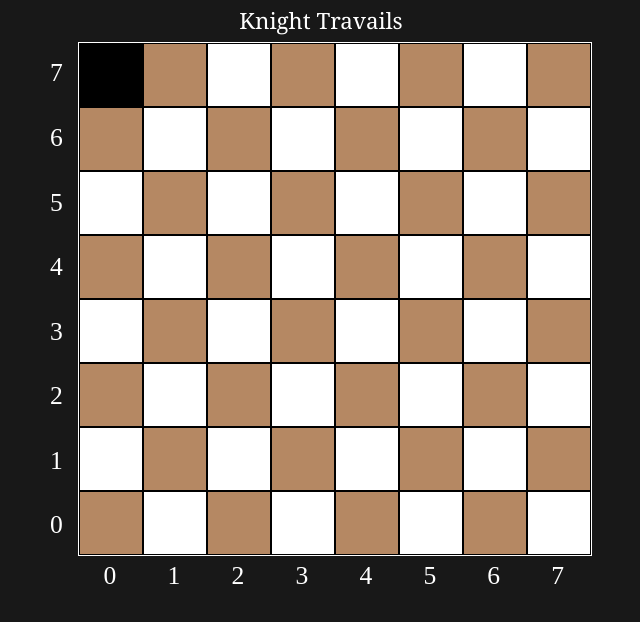
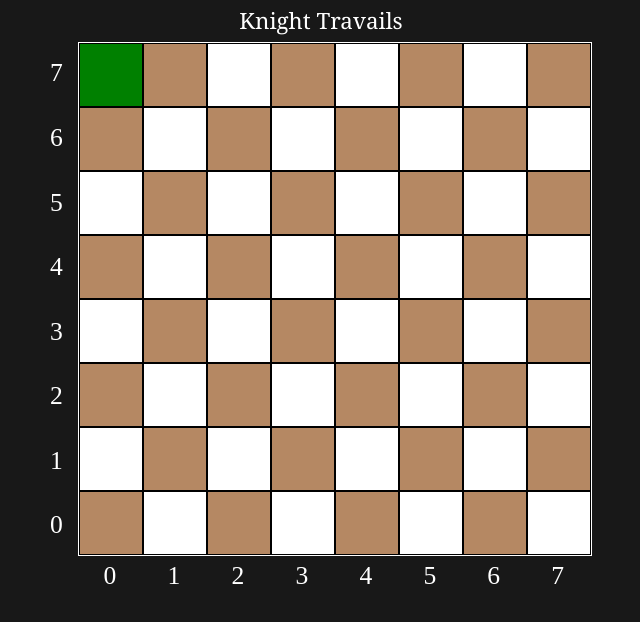
Before and after one commit to Lumi-sg/KnightTravails, a website built with webpack: page dist/index.html in a window 1280 px wide. Both pictures are taken after a click on the element 429 px from the left and 75 px from the top of the page. Shown: the whole page, without its empty margins (319-959 px from the left). Built offline with nearby package versions, Linux system fonts and the light colour scheme.

Commit message:
changed click color

```diff
--- a/src/styles.css
+++ b/src/styles.css
@@ -52,7 +52,8 @@
 .black {
 	background-color: #b58863;
 }
-.highlight-green {
+.highlight-green,
+.clicked {
 	background-color: green;
 }
 .highlight-red {
@@ -68,9 +69,6 @@
 	border-width: -3px;
 	box-shadow: 0px 0px 5px 3px rgb(0, 140, 255);
 	transition: box-shadow 0.3s ease-out;
-}
-.clicked {
-	background-color: rgb(0, 0, 0);
 }
 
 body {
```
Also changed, not shown: dist/main.js.
